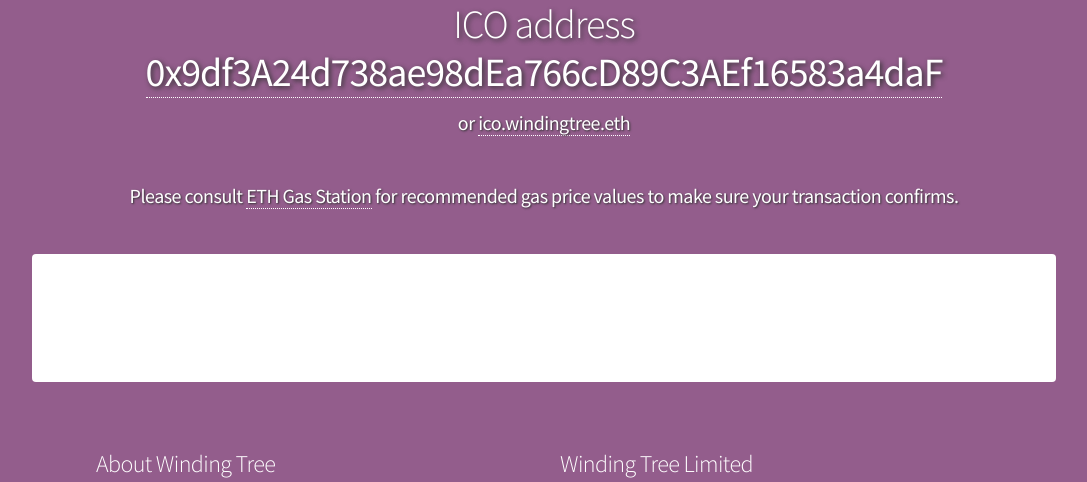
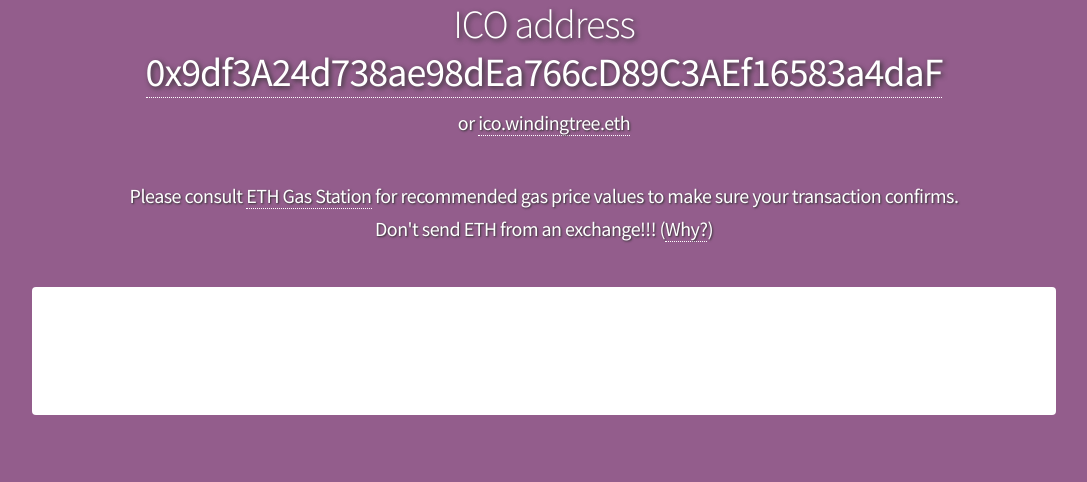
Before and after one commit to windingtree/wt-accounts, a Django app: template accounts/templates/accounts/status.html in a window 1280 px wide. Shown: the part 270-752 px from the top of the page, without its empty margins (96-1183 px from the left). Run offline with Django 3.2, Linux system fonts and the light colour scheme; the template is opened without the code that fills it: values that come from a table or form of the project are taken from there, others are empty; some libraries are stand-ins or nearby versions.

Commit message:
Don't send ETH from an exchange fix

```diff
--- a/accounts/templates/accounts/status.html
+++ b/accounts/templates/accounts/status.html
@@ -10,7 +10,7 @@
   <p><a href="{% url 'profile' %}">Edit Profile</a> <a href="{% url 'logout' %}">Log Out</a></p>
   <h1>ICO address<br><strong id="icoAddress"><a href="https://etherscan.io/address/0x9df3a24d738ae98dea766cd89c3aef16583a4daf">0x9df3A24d738ae98dEa766cD89C3AEf16583a4daF</a></strong></h1>
   <p><strong>or <a href="https://etherscan.io/address/ico.windingtree.eth">ico.windingtree.eth</a></strong></p>
-  <p><strong>Please consult <a href="https://ethgasstation.info/">ETH Gas Station</a> for recommended gas price values to make sure your transaction confirms.</strong></p>
+  <p><strong>Please consult <a href="https://ethgasstation.info/">ETH Gas Station</a> for recommended gas price values to make sure your transaction confirms.<br>Don't send ETH from an exchange!!! (<a href="{% url 'faq' %}">Why?</a>)</strong></p>
 </header>
 {% endblock %}
 
```
